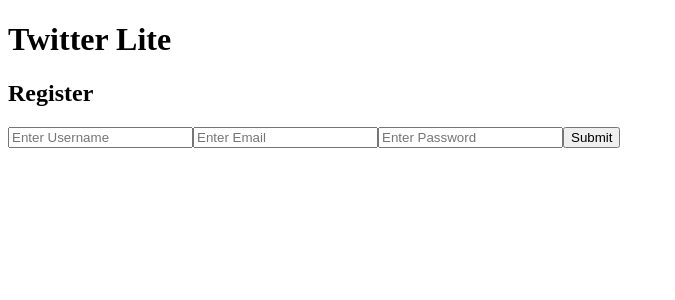
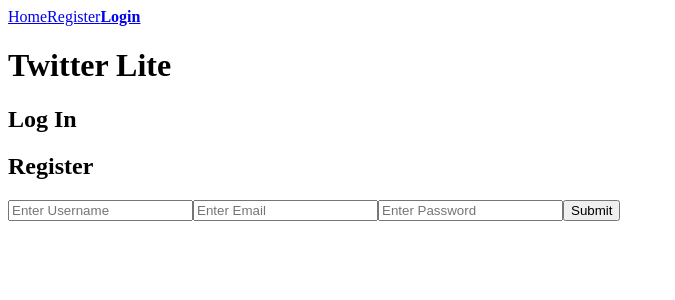
Before and after one commit to jshafto/react-twitter-lite-frontend, a React (Create React App) app: page /login in a window 1280 px wide. Shown: the top 300 px of the page, without its empty margins (0-675 px from the left). Built offline with nearby package versions, Linux system fonts and the light colour scheme.

Commit message:
added client-side routing

```diff
--- a/src/App.js
+++ b/src/App.js
@@ -1,9 +1,26 @@
 import React from 'react';
 import RegistrationForm from './components/session/RegistrationForm';
+import LoginForm from './components/session/LoginForm';
+import Profile from './components/Profile';
+import Home from './components/Home';
+import { Route, NavLink, Switch } from "react-router-dom";
+import { ProtectedRoute, AuthRoute } from "./Routes"
+
 
 const App = () => (
   <div>
+    <nav>
+      <NavLink exact to="/">Home</NavLink>
+      <NavLink to="/register">Register</NavLink>
+      <NavLink to="/login">Login</NavLink>
+    </nav>
     <h1>Twitter Lite</h1>
+    <Switch>
+      <ProtectedRoute exact path="/" component={Home} />
+      <AuthRoute path="/register" component={RegistrationForm} />
+      <AuthRoute path="/login" component={LoginForm} />
+      <ProtectedRoute path="/users/:userId" component={Profile} />
+    </Switch>
     <RegistrationForm />
   </div>
 );
--- /dev/null
+++ b/src/Routes.js
@@ -0,0 +1,28 @@
+import React from 'react';
+import { Route, Redirect } from 'react-router-dom';
+
+
+export const ProtectedRoute = ({ component: Component, path, currentUserId, exact }) => {
+  return (
+    <Route
+      path={path}
+      exact={exact}
+      render={(props) =>
+        currentUserId ? <Component {...props} /> : <Redirect to="/login" />
+      }
+    />
+  );
+};
+
+
+export const AuthRoute = ({ component: Component, path, currentUserId, exact }) => {
+  return (
+    <Route
+      path={path}
+      exact={exact}
+      render={(props) =>
+        currentUserId ? <Redirect to="/" /> : <Component {...props} />
+      }
+    />
+  );
+};
--- /dev/null
+++ b/src/components/Home.js
@@ -0,0 +1,22 @@
+import React from 'react';
+
+class Home extends React.Component {
+  constructor(props) {
+    super(props);
+    // TODO: Set up default state
+  }
+
+  async componentDidMount() {
+    // TODO: Fetch tweets
+  }
+
+  render() {
+    return (
+      <div>
+        <h1>Home Page</h1>
+      </div>
+    );
+  }
+};
+
+export default Home;
--- /dev/null
+++ b/src/components/Profile.js
@@ -0,0 +1,20 @@
+import React from 'react';
+
+class Profile extends React.Component {
+  constructor(props) {
+    super(props);
+    // TODO: Set up default state
+  }
+
+  async componentDidMount() {
+    // TODO: Fetch user and their tweets
+  }
+
+  render() {
+    return (
+      <h1>Profile Page</h1>
+    );
+  }
+};
+
+export default Profile;
--- /dev/null
+++ b/src/components/session/LoginForm.js
@@ -0,0 +1,18 @@
+import React from 'react';
+
+class LoginForm extends React.Component {
+  constructor(props) {
+    super(props);
+    // TODO: Set up default state
+  }
+
+  render() {
+    return (
+      <form>
+        <h2>Log In</h2>
+      </form>
+    );
+  }
+};
+
+export default LoginForm;
--- a/src/index.css
+++ b/src/index.css
@@ -1 +1,3 @@
-/* TODO Add site wide styles */
+.active {
+  font-weight: bold;
+}
--- a/src/index.js
+++ b/src/index.js
@@ -1,11 +1,14 @@
 import React from 'react';
 import ReactDOM from 'react-dom';
+import { BrowserRouter } from 'react-router-dom';
 import './index.css';
 import App from './App';
 
 ReactDOM.render(
   <React.StrictMode>
-    <App />
+    <BrowserRouter>
+      <App />
+    </BrowserRouter>
   </React.StrictMode>,
   document.getElementById('root')
 );
```
Also changed, not shown: 1 other file (tests, documents, lock files or other folders).
